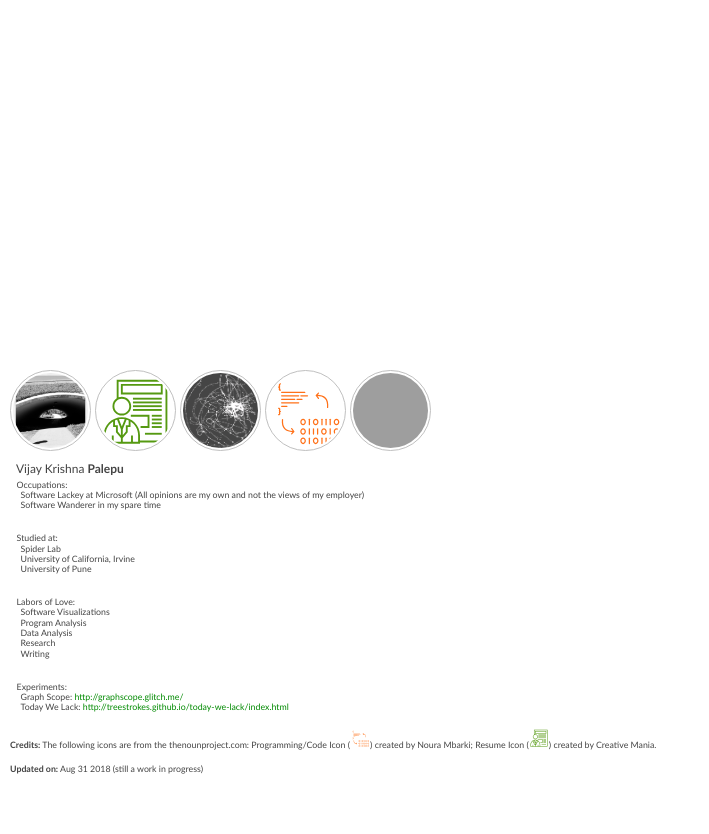
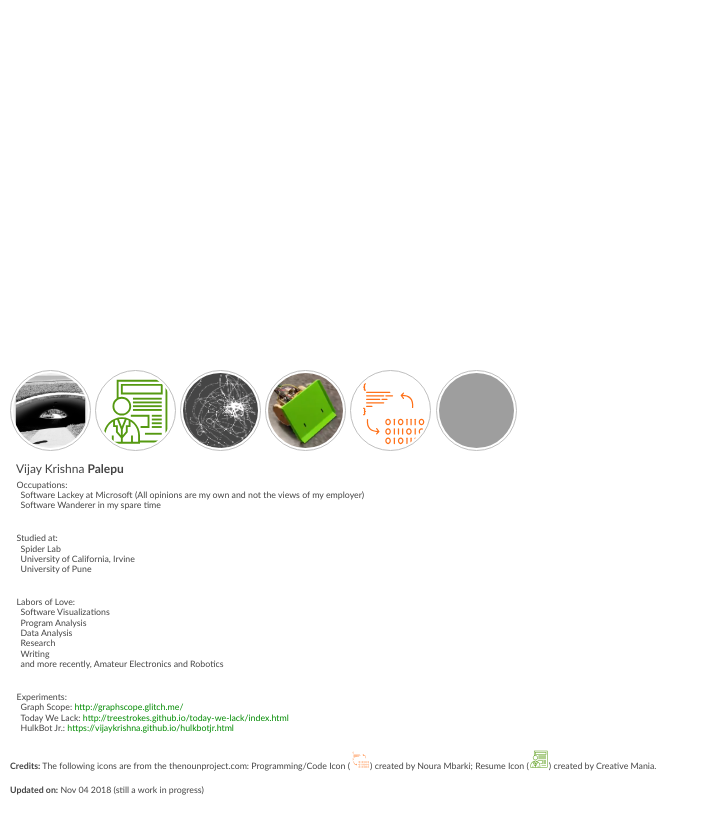
Before and after one commit to VijayKrishna/vijaykrishna.github.io, a Jekyll site: the page built from index.html, in a window 1280 px wide. Shown: the top 834 px of the page, without its empty margins (0-709 px from the left). Built offline with Jekyll 4.4.1, drawn with Linux system fonts in a browser that asks for light colours; some web fonts are replaced.

Commit message:
Adding a page for HulkBot Jr.

```diff
--- a/_includes/circles.html
+++ b/_includes/circles.html
@@ -3,6 +3,7 @@
     <a href="{{ site.url }}/cv.html" title="Resume and C.V."><img class="round_icon_3x" src="{{ site.url }}/images/cv.svg"></a>
 
     <a href="{{ site.url }}/cerebro.html" title="Cerebro"><img class="round_icon_3x" src="{{ site.url }}/images/brain-in-cream.png"></a>
+    <a href="{{ site.url }}/hulkbotjr.html" title="HulkBot Jr."><img class="round_icon_3x" src="{{ site.url }}/images/hulkbot-icon.png"></a>
 
 
     <a href="{{ site.url }}/research.html" title="Software Research"><img class="round_icon_3x" src="{{ site.url }}/images/code.svg"></a>
--- a/index.html
+++ b/index.html
@@ -26,13 +26,15 @@ title: Vijay Krishna Palepu
 	<p style="margin-bottom: -2.55em; margin-left: 0.45em">Program Analysis</p>
 	<p style="margin-bottom: -2.55em; margin-left: 0.45em">Data Analysis</p>
 	<p style="margin-bottom: -2.55em; margin-left: 0.45em">Research</p>
-	<p style="margin-left: 0.45em">Writing</p>
+	<p style="margin-bottom: -2.55em; margin-left: 0.45em">Writing</p>
+	<p style="margin-left: 0.45em">and more recently, Amateur Electronics and Robotics</p>
 </div>
 
 <div class="stretch reallytiny" style="margin-left:0.75em">
 	<p style="margin-bottom: -2.55em">Experiments:</p>
 	<p style="margin-bottom: -2.55em; margin-left: 0.45em">Graph Scope: <a href="http://graphscope.glitch.me/">http://graphscope.glitch.me/</a></p>
-	<p style="margin-left: 0.45em">Today We Lack: <a href="http://treestrokes.github.io/today-we-lack/index.html">http://treestrokes.github.io/today-we-lack/index.html</a></p>
+	<p style="margin-bottom: -2.55em; margin-left: 0.45em">Today We Lack: <a href="http://treestrokes.github.io/today-we-lack/index.html">http://treestrokes.github.io/today-we-lack/index.html</a></p>
+	<p style="margin-left: 0.45em">HulkBot Jr.: <a href="{{ site.url }}/hulkbotjr.html">{{ site.url }}/hulkbotjr.html</a></p>
 </div>
 
 <div class="stretch reallytiny">
@@ -41,5 +43,5 @@ title: Vijay Krishna Palepu
 </div>
 
 <div class="stretch reallytiny">
-	<strong>Updated on:</strong> Aug 31 2018 (still a work in progress)
+	<strong>Updated on:</strong> Nov 04 2018 (still a work in progress)
 </div>
```
Also changed, not shown: hulkbotjr.html (added, +23 -0 lines), images/hulkbot-icon.png (added), images/hulkbotjr.jpg (added), 1 other file.
